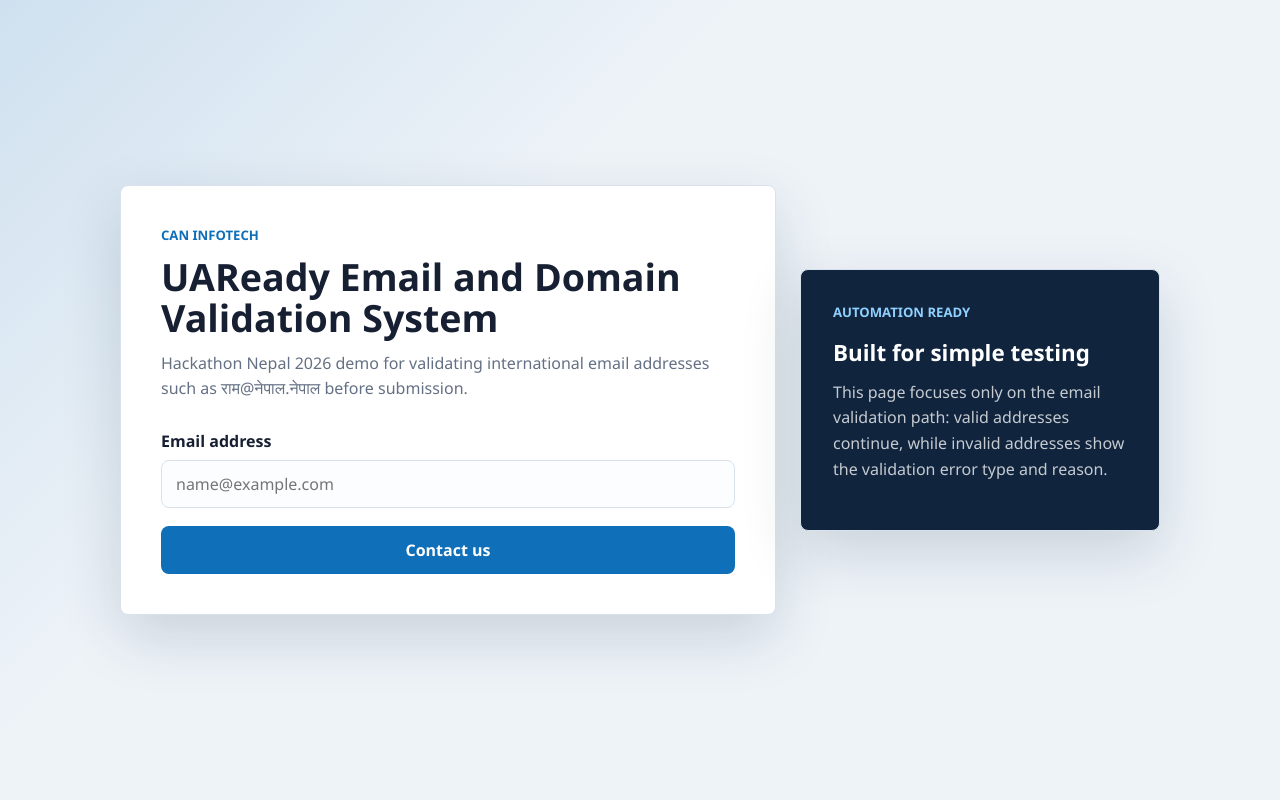
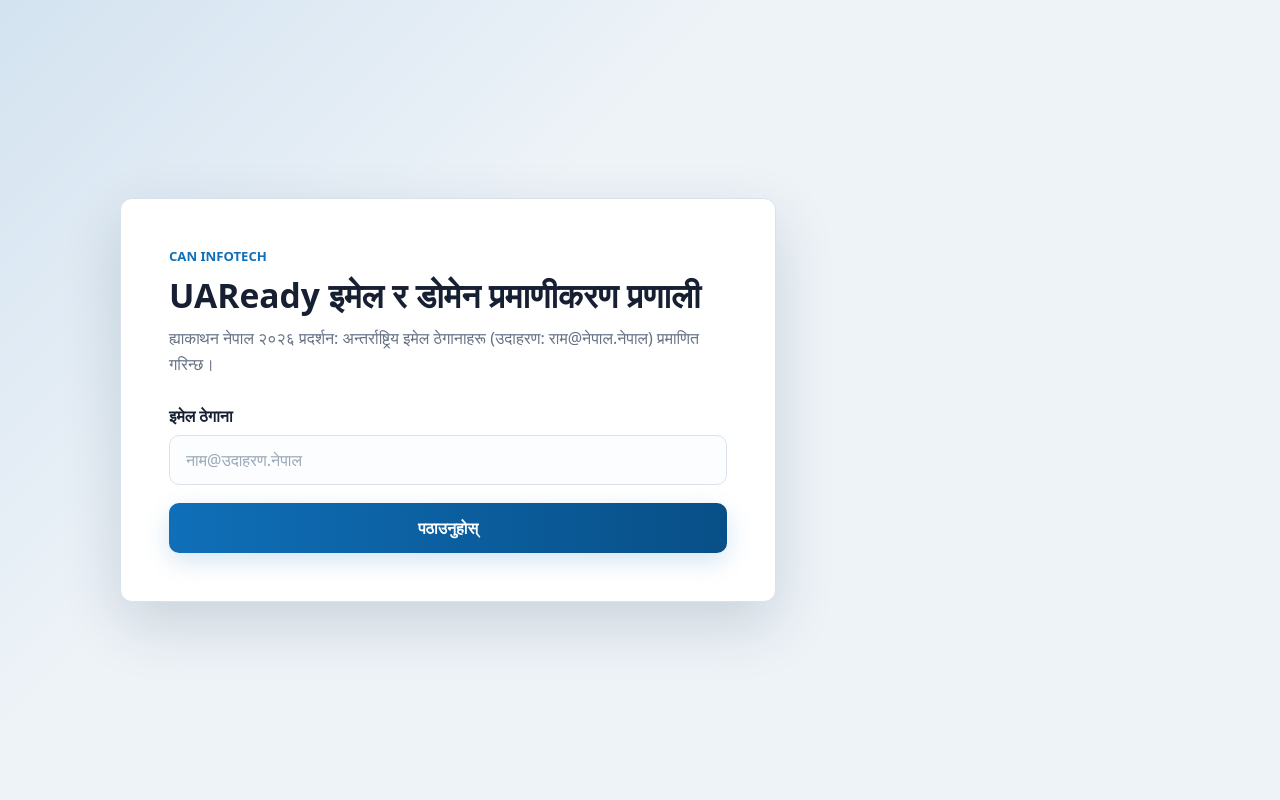
Before and after one commit to 0xsaugat/ua_hackathon, a FastAPI app: page / in a window 1280 px wide. Run offline with FastAPI, Linux system fonts and the light colour scheme.

Commit message:
Implement email validation and sending functionality; update UI and tests for international email support

```diff
--- a/main.py
+++ b/main.py
@@ -5,7 +5,7 @@
 from fastapi.templating import Jinja2Templates
 from dotenv import load_dotenv
 
-from validators import validate_email_address
+from validators import validate_email_address, send_validation_email
 
 
 load_dotenv()
@@ -13,6 +13,7 @@
 app = FastAPI(title="UAReady Email and Domain Validation System")
 app.mount("/static", StaticFiles(directory="static"), name="static")
 templates = Jinja2Templates(directory="templates")
+app.state.mail_sender = send_validation_email
 
 
 def build_home_context(error: str | None = None, email: str = "", error_type: str | None = None) -> dict:
@@ -23,16 +24,27 @@
 async def home(request: Request):
     return templates.TemplateResponse(request, "index.html", build_home_context())
 
-
-@app.get("/contact-us", response_class=HTMLResponse)
-async def contact_us(request: Request):
-    return templates.TemplateResponse(request, "index.html", build_home_context())
-
-
 @app.post("/contact-us")
 async def submit_contact(request: Request, email: str = Form("")):
     validation = validate_email_address(email)
     if validation.valid:
+        sender = getattr(request.app.state, "mail_sender", send_validation_email)
+        try:
+            delivery_message = sender(validation.normalized_email or email.strip(), validation)
+        except Exception as exc:  # pragma: no cover - displayed in UI
+            return templates.TemplateResponse(
+                request,
+                "index.html",
+                {
+                    "error": f"Email is valid, but SMTP delivery failed: {exc}",
+                    "error_type": "SMTP Error",
+                    "email": email,
+                    "submitted": False,
+                },
+                status_code=502,
+            )
+
+        # After successful send, redirect to thank-you page (keeps behavior consistent with tests)
         return RedirectResponse(url="/thank-you", status_code=303)
 
     return templates.TemplateResponse(
@@ -44,8 +56,15 @@
             "email": email,
             "submitted": False,
         },
-        status_code=400,
+        status_code=200,
     )
+
+
+@app.post("/")
+async def submit_contact_root(request: Request, email: str = Form("")):
+    # Delegate to the existing handler so the same logic applies,
+    # but posting to `/` keeps the browser URL at the base path.
+    return await submit_contact(request, email)
 
 
 @app.get("/thank-you", response_class=HTMLResponse)
--- a/static/css/main.css
+++ b/static/css/main.css
@@ -17,10 +17,10 @@
 body {
   margin: 0;
   min-height: 100vh;
-  font-family: "Segoe UI", Arial, sans-serif;
+  font-family: "Noto Sans", "Segoe UI", Arial, sans-serif;
   color: var(--text);
   background:
-    linear-gradient(135deg, rgba(15, 111, 184, 0.14), rgba(255, 255, 255, 0) 36%),
+    linear-gradient(135deg, rgba(15, 111, 184, 0.12), rgba(255, 255, 255, 0) 36%),
     var(--bg);
 }
 
@@ -49,7 +49,8 @@
 }
 
 .contact-panel {
-  padding: 40px;
+  padding: 48px;
+  border-radius: 12px;
 }
 
 .event-mark {
@@ -69,8 +70,8 @@
 
 h1 {
   margin-bottom: 12px;
-  font-size: 2.35rem;
-  line-height: 1.1;
+  font-size: 2.1rem;
+  line-height: 1.12;
 }
 
 h2 {
@@ -97,14 +98,19 @@
 
 input[type="text"] {
   width: 100%;
-  height: 48px;
-  padding: 0 14px;
+  height: 50px;
+  padding: 0 16px;
   border: 1px solid var(--border);
-  border-radius: 8px;
+  border-radius: 10px;
   color: var(--text);
   font: inherit;
   background: #fbfdff;
   outline: none;
+  font-size: 1rem;
+}
+
+input[type="text"]::placeholder {
+  color: #9aa8b6;
 }
 
 input[type="text"]:focus {
@@ -114,19 +120,22 @@
 
 input[type="submit"] {
   width: 100%;
-  height: 48px;
+  height: 50px;
   margin-top: 18px;
   border: 0;
-  border-radius: 8px;
-  background: var(--accent);
+  border-radius: 10px;
+  background: linear-gradient(90deg, var(--accent), var(--accent-dark));
   color: #ffffff;
   font: inherit;
   font-weight: 700;
   cursor: pointer;
+  box-shadow: 0 8px 24px rgba(15, 111, 184, 0.18);
+  transition: transform 160ms ease, box-shadow 160ms ease;
 }
 
 input[type="submit"]:hover {
-  background: var(--accent-dark);
+  transform: translateY(-2px);
+  box-shadow: 0 18px 36px rgba(15, 111, 184, 0.18);
 }
 
 .error-message {
--- a/templates/index.html
+++ b/templates/index.html
@@ -1,19 +1,18 @@
 {% extends "base.html" %}
-{% block title %}Contact Us - CAN InfoTech{% endblock %}
+{% block title %}सम्पर्क गर्नुहोस् - CAN InfoTech{% endblock %}
 
 {% block content %}
 <section class="page-shell">
   <div class="contact-panel">
     <div class="event-mark">CAN InfoTech</div>
-    <h1>UAReady Email and Domain Validation System</h1>
+    <h1>UAReady इमेल र डोमेन प्रमाणीकरण प्रणाली</h1>
     <p class="intro">
-      Hackathon Nepal 2026 demo for validating international email addresses such as
-      राम@नेपाल.नेपाल before submission.
+      ह्याकाथन नेपाल २०२६ प्रदर्शन: अन्तर्राष्ट्रिय इमेल ठेगानाहरू (उदाहरण: राम@नेपाल.नेपाल) प्रमाणित गरिन्छ।
     </p>
 
-    <form method="post" action="/contact-us" novalidate>
-      <label for="email">Email address</label>
-      <input type="text" id="email" name="email" value="{{ email }}" placeholder="name@example.com" />
+    <form method="post" action="/" novalidate>
+      <label for="email">इमेल ठेगाना</label>
+      <input type="text" id="email" name="email" value="{{ email }}" placeholder="नाम@उदाहरण.नेपाल" />
 
       {% if error %}
       <div class="error-message" role="alert">
@@ -21,21 +20,12 @@
         <span class="error-type">{{ error_type }}</span>
         {% endif %}
         <p>{{ error }}</p>
-        <small>Please enter a valid international email address.</small>
+        <small>कृपया मान्य अन्तर्राष्ट्रिय इमेल ठेगाना प्रविष्ट गर्नुहोस्।</small>
       </div>
       {% endif %}
 
-      <input type="submit" value="Contact us" id="submit" />
+      <input type="submit" value="पठाउनुहोस्" id="submit" />
     </form>
   </div>
-
-  <aside class="info-panel">
-    <p class="kicker">Automation ready</p>
-    <h2>Built for simple testing</h2>
-    <p>
-      This page focuses only on the email validation path: valid addresses continue, while invalid
-      addresses show the validation error type and reason.
-    </p>
-  </aside>
 </section>
 {% endblock %}
--- a/templates/thank_you.html
+++ b/templates/thank_you.html
@@ -7,7 +7,7 @@
     <p class="event-mark">CAN InfoTech</p>
     <h1>Thank you</h1>
     <p>Your UA-ready email passed validation and was submitted successfully.</p>
-    <a href="/contact-us">Back to Contact Us</a>
+    <a href="/">Back to Contact Us</a>
   </div>
 </section>
 {% endblock %}
--- a/validators.py
+++ b/validators.py
@@ -6,6 +6,7 @@
 import smtplib
 import ssl
 import unicodedata
+import logging
 
 import idna
 import dns.resolver
@@ -358,26 +359,75 @@
     message["To"] = recipient_email
     message.set_content(build_validation_message(validation), subtype="plain", charset="utf-8")
 
+    # Decide whether the envelope needs SMTPUTF8 support
     use_smtputf8 = validation.smtp_utf8 or any(ord(char) > 127 for char in recipient_email) or any(
         ord(char) > 127 for char in smtp_from_email
     )
-    mail_options = ["SMTPUTF8", "BODY=8BITMIME"] if use_smtputf8 else []
+
+    mail_options = ["BODY=8BITMIME"]
 
     context = ssl.create_default_context()
 
+    # Configure logging for SMTP interactions
+    logger = logging.getLogger("ua_smtp")
+    logger.debug("Connecting to SMTP %s:%s (use_ssl=%s, use_tls=%s)", smtp_host, smtp_port, smtp_use_ssl, smtp_use_tls)
+
+    def _send_with_client(client: smtplib.SMTP):
+        # Ensure EHLO/ESMTP features are current
+        try:
+            client.ehlo()
+        except Exception:
+            pass
+
+        # If we need SMTPUTF8 for non-ASCII envelope, verify server supports it
+        if use_smtputf8:
+            supports = client.has_extn("SMTPUTF8")
+            logger.debug("Server SMTPUTF8 support: %s", supports)
+            if supports:
+                mail_options.insert(0, "SMTPUTF8")
+            else:
+                # Fail early and surface a clear error — otherwise remote may reject the envelope
+                raise RuntimeError("Remote SMTP server does not advertise SMTPUTF8; cannot send internationalized mailbox addresses.")
+
+        if smtp_username and smtp_password:
+            client.login(smtp_username, smtp_password)
+
+        # send_message accepts mail_options; ensure we pass them
+        client.send_message(message, mail_options=mail_options)
+
+    # Connect and send using chosen transport
     if smtp_use_ssl:
         with smtplib.SMTP_SSL(smtp_host, smtp_port, context=context, timeout=smtp_timeout) as client:
-            if smtp_username and smtp_password:
-                client.login(smtp_username, smtp_password)
-            client.send_message(message, mail_options=mail_options)
+            try:
+                _send_with_client(client)
+            except smtplib.SMTPException as exc:
+                logger.exception("SMTP SSL send failed")
+                raise
     else:
         with smtplib.SMTP(smtp_host, smtp_port, timeout=smtp_timeout) as client:
-            client.ehlo()
-            if smtp_use_tls:
-                client.starttls(context=context)
+            client.set_debuglevel(0)
+            try:
                 client.ehlo()
-            if smtp_username and smtp_password:
-                client.login(smtp_username, smtp_password)
-            client.send_message(message, mail_options=mail_options)
+                if smtp_use_tls:
+                    client.starttls(context=context)
+                    client.ehlo()
+                try:
+                    _send_with_client(client)
+                except RuntimeError as rte:
+                    # Fallback: if SMTPUTF8 is required but unsupported, and local-part is pure ASCII,
+                    # retry using the ASCII/punycode domain (if available).
+                    logger.warning("SMTPUTF8 missing: %s. Attempting ASCII-domain fallback if possible.", rte)
+                    local = validation.local_part or ""
+                    # If local is pure ASCII, we can try local@punycode-domain
+                    if all(ord(ch) < 128 for ch in local) and validation.domain_ascii:
+                        ascii_recipient = f"{local}@{validation.domain_ascii}"
+                        logger.debug("Retrying send to ASCII recipient: %s", ascii_recipient)
+                        message["To"] = ascii_recipient
+                        client.send_message(message, mail_options=["BODY=8BITMIME"])
+                    else:
+                        raise
+            except smtplib.SMTPException as exc:
+                logger.exception("SMTP send failed")
+                raise
 
     return f"Email sent to {recipient_email} using {smtp_host}:{smtp_port}."
```
Also changed, not shown: ip.md (+2 -1 lines), tests/smtp_test.py (renamed from smtp_test.py, +1 -1 lines), tests/test_app.py (+25 -1 lines), tests/test_smtp_connection.py (renamed from test_smtp_connection.py, +11 -11 lines), tests/send_mailbox9.py (renamed from send_mailbox9.py), tests/test_e2e.py (renamed from test_e2e.py), tests/test_validation_rules.py (renamed from test_validation_rules.py), 1 other file.
